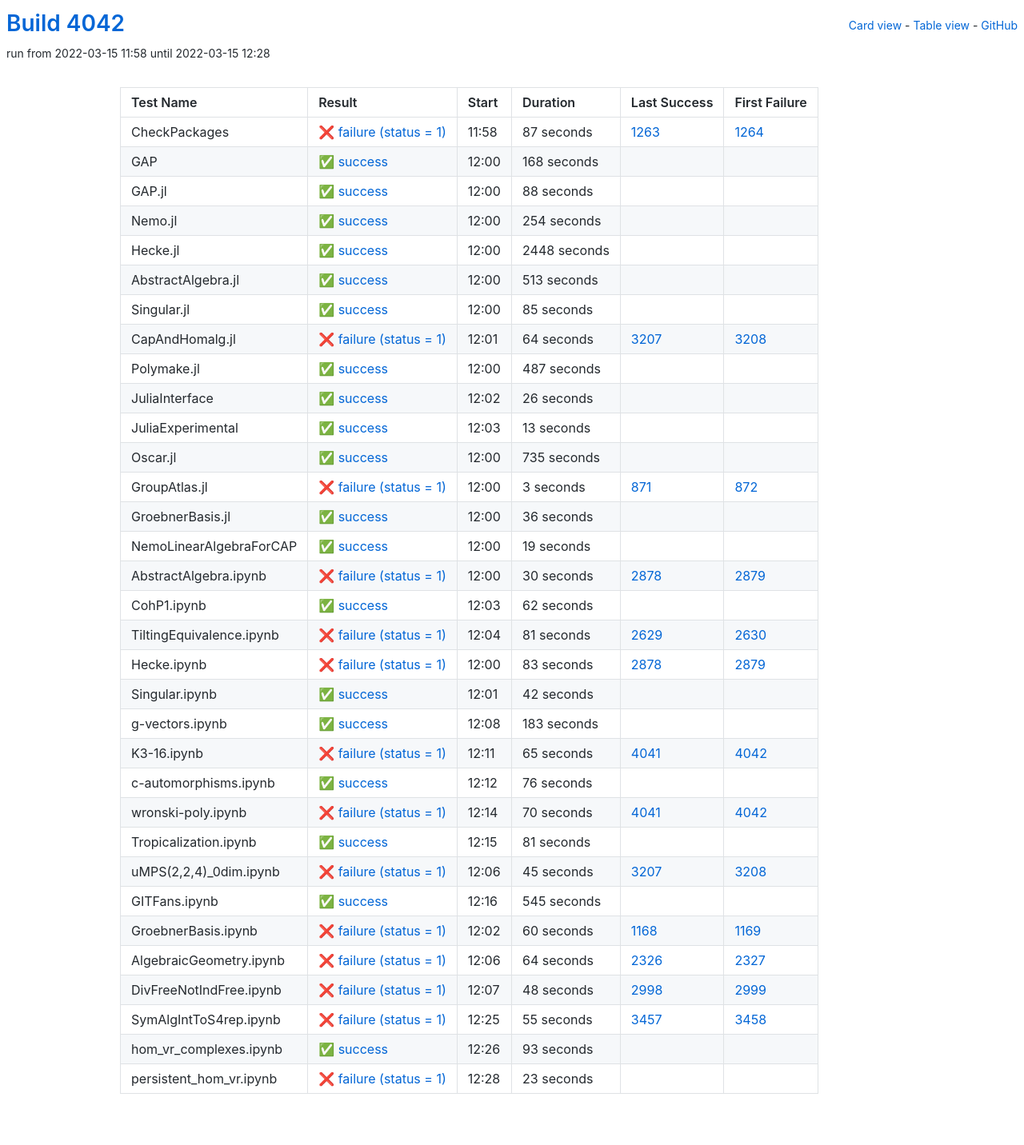
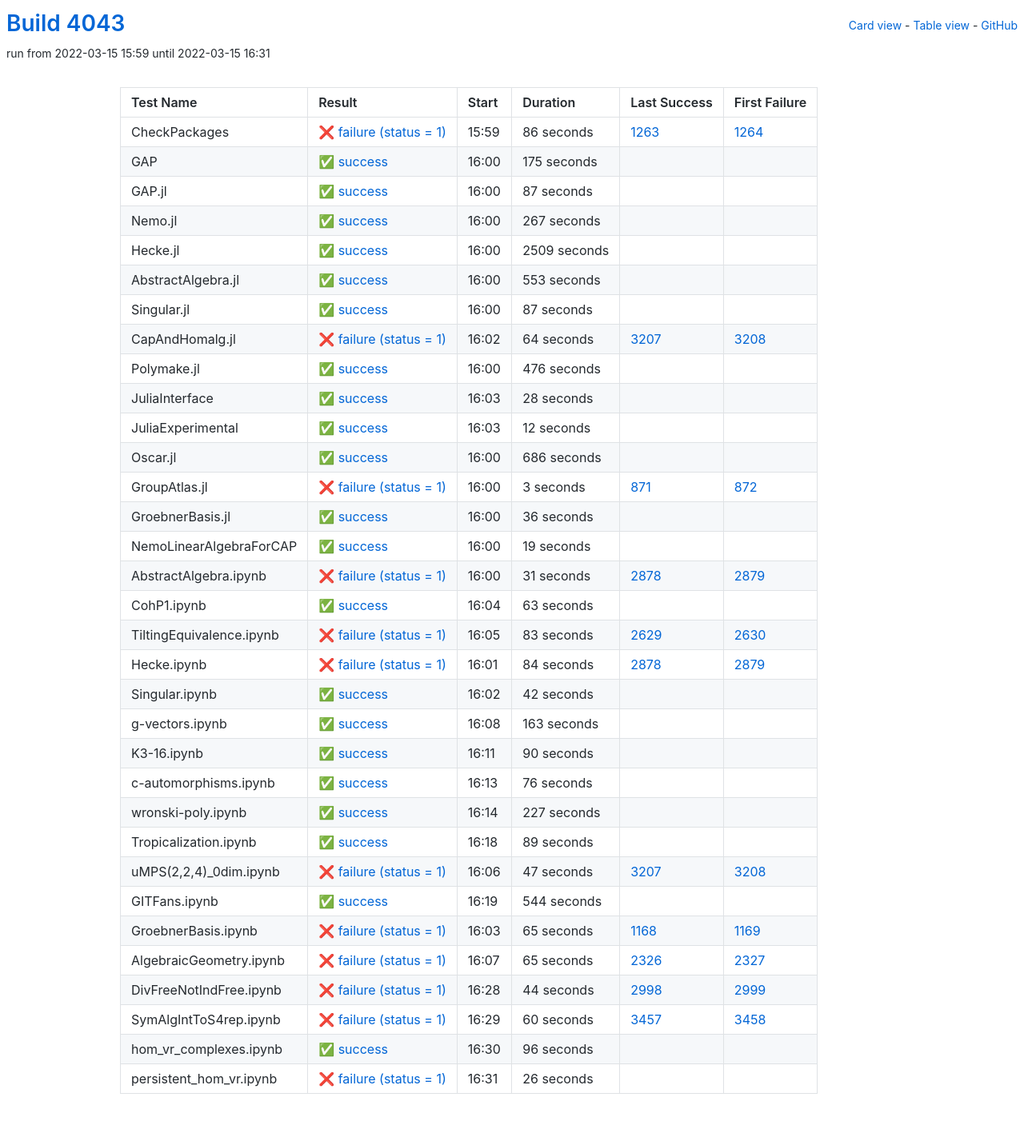
Before and after one commit to oscar-system/oscar-ci-status-stable, a Jekyll site: the page built from table.html, in a window 1280 px wide. Shown: the whole page at 80% size. Built offline with Jekyll 4.4.1, drawn with Linux system fonts in a browser that asks for light colours.

Commit message:
Build #4043

```diff
--- a/_data/ci.yml
+++ b/_data/ci.yml
@@ -1,6 +1,6 @@
 ---
-build: 4042
-build_url: https://oscarci.mathematik.uni-kl.de/job/oscar-stable/4042/
+build: 4043
+build_url: https://oscarci.mathematik.uni-kl.de/job/oscar-stable/4043/
 job: oscar-stable
 organization: oscar-system
 repo: oscar-ci-status-stable
@@ -8,92 +8,92 @@ repourl: https://github.com/oscar-system/oscar-ci-status-stable
 tests:
 - name: CheckPackages
   id: checkpackages
-  log: https://oscarci.mathematik.uni-kl.de/job/oscar-stable/4042/artifact/logs/build-4042/CheckPackages.log
-  start: 2022-03-15 11:58
+  log: https://oscarci.mathematik.uni-kl.de/job/oscar-stable/4043/artifact/logs/build-4043/CheckPackages.log
+  start: 2022-03-15 15:59
   success: false
   exitcode: 1
   status: failure
-  duration: 87
+  duration: 86
   last_success: 1263
   last_success_url: https://oscarci.mathematik.uni-kl.de/job/oscar-stable/1263/
   first_failure: 1264
   first_failure_url: https://oscarci.mathematik.uni-kl.de/job/oscar-stable/1264/
 - name: GAP
   id: gap
-  log: https://oscarci.mathematik.uni-kl.de/job/oscar-stable/4042/artifact/logs/build-4042/GAP.log
-  start: 2022-03-15 12:00
+  log: https://oscarci.mathematik.uni-kl.de/job/oscar-stable/4043/artifact/logs/build-4043/GAP.log
+  start: 2022-03-15 16:00
   success: true
   exitcode: 0
   status: success
-  duration: 168
+  duration: 175
   last_success: false
   last_success_url:
   first_failure: false
   first_failure_url:
 - name: GAP.jl
   id: gap-jl
-  log: https://oscarci.mathematik.uni-kl.de/job/oscar-stable/4042/artifact/logs/build-4042/GAP.jl.log
-  start: 2022-03-15 12:00
+  log: https://oscarci.mathematik.uni-kl.de/job/oscar-stable/4043/artifact/logs/build-4043/GAP.jl.log
+  start: 2022-03-15 16:00
   success: true
   exitcode: 0
   status: success
-  duration: 88
+  duration: 87
   last_success: false
   last_success_url:
   first_failure: false
   first_failure_url:
 - name: Nemo.jl
   id: nemo-jl
-  log: https://oscarci.mathematik.uni-kl.de/job/oscar-stable/4042/artifact/logs/build-4042/Nemo.jl.log
-  start: 2022-03-15 12:00
+  log: https://oscarci.mathematik.uni-kl.de/job/oscar-stable/4043/artifact/logs/build-4043/Nemo.jl.log
+  start: 2022-03-15 16:00
   success: true
   exitcode: 0
   status: success
-  duration: 254
+  duration: 267
   last_success: false
   last_success_url:
   first_failure: false
   first_failure_url:
 - name: Hecke.jl
   id: hecke-jl
-  log: https://oscarci.mathematik.uni-kl.de/job/oscar-stable/4042/artifact/logs/build-4042/Hecke.jl.log
-  start: 2022-03-15 12:00
+  log: https://oscarci.mathematik.uni-kl.de/job/oscar-stable/4043/artifact/logs/build-4043/Hecke.jl.log
+  start: 2022-03-15 16:00
   success: true
   exitcode: 0
   status: success
-  duration: 2448
+  duration: 2509
   last_success: false
   last_success_url:
   first_failure: false
   first_failure_url:
 - name: AbstractAlgebra.jl
   id: abstractalgebra-jl
-  log: https://oscarci.mathematik.uni-kl.de/job/oscar-stable/4042/artifact/logs/build-4042/AbstractAlgebra.jl.log
-  start: 2022-03-15 12:00
+  log: https://oscarci.mathematik.uni-kl.de/job/oscar-stable/4043/artifact/logs/build-4043/AbstractAlgebra.jl.log
+  start: 2022-03-15 16:00
   success: true
   exitcode: 0
   status: success
-  duration: 513
+  duration: 553
   last_success: false
   last_success_url:
   first_failure: false
   first_failure_url:
 - name: Singular.jl
   id: singular-jl
-  log: https://oscarci.mathematik.uni-kl.de/job/oscar-stable/4042/artifact/logs/build-4042/Singular.jl.log
-  start: 2022-03-15 12:00
+  log: https://oscarci.mathematik.uni-kl.de/job/oscar-stable/4043/artifact/logs/build-4043/Singular.jl.log
+  start: 2022-03-15 16:00
   success: true
   exitcode: 0
   status: success
-  duration: 85
+  duration: 87
   last_success: false
   last_success_url:
   first_failure: false
   first_failure_url:
 - name: CapAndHomalg.jl
   id: capandhomalg-jl
-  log: https://oscarci.mathematik.uni-kl.de/job/oscar-stable/4042/artifact/logs/build-4042/CapAndHomalg.jl.log
-  start: 2022-03-15 12:01
+  log: https://oscarci.mathematik.uni-kl.de/job/oscar-stable/4043/artifact/logs/build-4043/CapAndHomalg.jl.log
+  start: 2022-03-15 16:02
   success: false
   exitcode: 1
   status: failure
@@ -104,56 +104,56 @@ tests:
   first_failure_url: https://oscarci.mathematik.uni-kl.de/job/oscar-stable/3208/
 - name: Polymake.jl
   id: polymake-jl
-  log: https://oscarci.mathematik.uni-kl.de/job/oscar-stable/4042/artifact/logs/build-4042/Polymake.jl.log
-  start: 2022-03-15 12:00
+  log: https://oscarci.mathematik.uni-kl.de/job/oscar-stable/4043/artifact/logs/build-4043/Polymake.jl.log
+  start: 2022-03-15 16:00
   success: true
   exitcode: 0
   status: success
-  duration: 487
+  duration: 476
   last_success: false
   last_success_url:
   first_failure: false
   first_failure_url:
 - name: JuliaInterface
   id: juliainterface
-  log: https://oscarci.mathematik.uni-kl.de/job/oscar-stable/4042/artifact/logs/build-4042/JuliaInterface.log
-  start: 2022-03-15 12:02
+  log: https://oscarci.mathematik.uni-kl.de/job/oscar-stable/4043/artifact/logs/build-4043/JuliaInterface.log
+  start: 2022-03-15 16:03
   success: true
   exitcode: 0
   status: success
-  duration: 26
+  duration: 28
   last_success: false
   last_success_url:
   first_failure: false
   first_failure_url:
 - name: JuliaExperimental
   id: juliaexperimental
-  log: https://oscarci.mathematik.uni-kl.de/job/oscar-stable/4042/artifact/logs/build-4042/JuliaExperimental.log
-  start: 2022-03-15 12:03
+  log: https://oscarci.mathematik.uni-kl.de/job/oscar-stable/4043/artifact/logs/build-4043/JuliaExperimental.log
+  start: 2022-03-15 16:03
   success: true
   exitcode: 0
   status: success
-  duration: 13
+  duration: 12
   last_success: false
   last_success_url:
   first_failure: false
   first_failure_url:
 - name: Oscar.jl
   id: oscar-jl
-  log: https://oscarci.mathematik.uni-kl.de/job/oscar-stable/4042/artifact/logs/build-4042/Oscar.jl.log
-  start: 2022-03-15 12:00
+  log: https://oscarci.mathematik.uni-kl.de/job/oscar-stable/4043/artifact/logs/build-4043/Oscar.jl.log
+  start: 2022-03-15 16:00
   success: true
   exitcode: 0
   status: success
-  duration: 735
+  duration: 686
   last_success: false
   last_success_url:
   first_failure: false
   first_failure_url:
 - name: GroupAtlas.jl
   id: groupatlas-jl
-  log: https://oscarci.mathematik.uni-kl.de/job/oscar-stable/4042/artifact/logs/build-4042/GroupAtlas.jl.log
-  start: 2022-03-15 12:00
+  log: https://oscarci.mathematik.uni-kl.de/job/oscar-stable/4043/artifact/logs/build-4043/GroupAtlas.jl.log
+  start: 2022-03-15 16:00
   success: false
   exitcode: 1
   status: failure
@@ -164,8 +164,8 @@ tests:
   first_failure_url: https://oscarci.mathematik.uni-kl.de/job/oscar-stable/872/
 - name: GroebnerBasis.jl
   id: groebnerbasis-jl
-  log: https://oscarci.mathematik.uni-kl.de/job/oscar-stable/4042/artifact/logs/build-4042/GroebnerBasis.jl.log
-  start: 2022-03-15 12:00
+  log: https://oscarci.mathematik.uni-kl.de/job/oscar-stable/4043/artifact/logs/build-4043/GroebnerBasis.jl.log
+  start: 2022-03-15 16:00
   success: true
   exitcode: 0
   status: success
@@ -176,8 +176,8 @@ tests:
   first_failure_url:
 - name: NemoLinearAlgebraForCAP
   id: nemolinearalgebraforcap
-  log: https://oscarci.mathematik.uni-kl.de/job/oscar-stable/4042/artifact/logs/build-4042/NemoLinearAlgebraForCAP.log
-  start: 2022-03-15 12:00
+  log: https://oscarci.mathematik.uni-kl.de/job/oscar-stable/4043/artifact/logs/build-4043/NemoLinearAlgebraForCAP.log
+  start: 2022-03-15 16:00
   success: true
   exitcode: 0
   status: success
@@ -188,56 +188,56 @@ tests:
   first_failure_url:
 - name: AbstractAlgebra.ipynb
   id: abstractalgebra-ipynb
-  log: https://oscarci.mathematik.uni-kl.de/job/oscar-stable/4042/artifact/logs/build-4042/AbstractAlgebra.ipynb.log
-  start: 2022-03-15 12:00
+  log: https://oscarci.mathematik.uni-kl.de/job/oscar-stable/4043/artifact/logs/build-4043/AbstractAlgebra.ipynb.log
+  start: 2022-03-15 16:00
   success: false
   exitcode: 1
   status: failure
-  duration: 30
+  duration: 31
   last_success: 2878
   last_success_url: https://oscarci.mathematik.uni-kl.de/job/oscar-stable/2878/
   first_failure: 2879
   first_failure_url: https://oscarci.mathematik.uni-kl.de/job/oscar-stable/2879/
 - name: CohP1.ipynb
   id: cohp1-ipynb
-  log: https://oscarci.mathematik.uni-kl.de/job/oscar-stable/4042/artifact/logs/build-4042/CohP1.ipynb.log
-  start: 2022-03-15 12:03
+  log: https://oscarci.mathematik.uni-kl.de/job/oscar-stable/4043/artifact/logs/build-4043/CohP1.ipynb.log
+  start: 2022-03-15 16:04
   success: true
   exitcode: 0
   status: success
-  duration: 62
+  duration: 63
   last_success: false
   last_success_url:
   first_failure: false
   first_failure_url:
 - name: TiltingEquivalence.ipynb
   id: tiltingequivalence-ipynb
-  log: https://oscarci.mathematik.uni-kl.de/job/oscar-stable/4042/artifact/logs/build-4042/TiltingEquivalence.ipynb.log
-  start: 2022-03-15 12:04
+  log: https://oscarci.mathematik.uni-kl.de/job/oscar-stable/4043/artifact/logs/build-4043/TiltingEquivalence.ipynb.log
+  start: 2022-03-15 16:05
   success: false
   exitcode: 1
   status: failure
-  duration: 81
+  duration: 83
   last_success: 2629
   last_success_url: https://oscarci.mathematik.uni-kl.de/job/oscar-stable/2629/
   first_failure: 2630
   first_failure_url: https://oscarci.mathematik.uni-kl.de/job/oscar-stable/2630/
 - name: Hecke.ipynb
   id: hecke-ipynb
-  log: https://oscarci.mathematik.uni-kl.de/job/oscar-stable/4042/artifact/logs/build-4042/Hecke.ipynb.log
-  start: 2022-03-15 12:00
+  log: https://oscarci.mathematik.uni-kl.de/job/oscar-stable/4043/artifact/logs/build-4043/Hecke.ipynb.log
+  start: 2022-03-15 16:01
   success: false
   exitcode: 1
   status: failure
-  duration: 83
+  duration: 84
   last_success: 2878
   last_success_url: https://oscarci.mathematik.uni-kl.de/job/oscar-stable/2878/
   first_failure: 2879
   first_failure_url: https://oscarci.mathematik.uni-kl.de/job/oscar-stable/2879/
 - name: Singular.ipynb
   id: singular-ipynb
-  log: https://oscarci.mathematik.uni-kl.de/job/oscar-stable/4042/artifact/logs/build-4042/Singular.ipynb.log
-  start: 2022-03-15 12:01
+  log: https://oscarci.mathematik.uni-kl.de/job/oscar-stable/4043/artifact/logs/build-4043/Singular.ipynb.log
+  start: 2022-03-15 16:02
   success: true
   exitcode: 0
   status: success
@@ -248,32 +248,32 @@ tests:
   first_failure_url:
 - name: g-vectors.ipynb
   id: g-vectors-ipynb
-  log: https://oscarci.mathematik.uni-kl.de/job/oscar-stable/4042/artifact/logs/build-4042/g-vectors.ipynb.log
-  start: 2022-03-15 12:08
+  log: https://oscarci.mathematik.uni-kl.de/job/oscar-stable/4043/artifact/logs/build-4043/g-vectors.ipynb.log
+  start: 2022-03-15 16:08
   success: true
   exitcode: 0
   status: success
-  duration: 183
+  duration: 163
   last_success: false
   last_success_url:
   first_failure: false
   first_failure_url:
 - name: K3-16.ipynb
   id: k3-16-ipynb
-  log: https://oscarci.mathematik.uni-kl.de/job/oscar-stable/4042/artifact/logs/build-4042/K3-16.ipynb.log
-  start: 2022-03-15 12:11
-  success: false
-  exitcode: 1
-  status: failure
-  duration: 65
-  last_success: 4041
-  last_success_url: https://oscarci.mathematik.uni-kl.de/job/oscar-stable/4041/
-  first_failure: 4042
-  first_failure_url: https://oscarci.mathematik.uni-kl.de/job/oscar-stable/4042/
+  log: https://oscarci.mathematik.uni-kl.de/job/oscar-stable/4043/artifact/logs/build-4043/K3-16.ipynb.log
+  start: 2022-03-15 16:11
+  success: true
+  exitcode: 0
+  status: success
+  duration: 90
+  last_success: false
+  last_success_url:
+  first_failure: false
+  first_failure_url:
 - name: c-automorphisms.ipynb
   id: c-automorphisms-ipynb
-  log: https://oscarci.mathematik.uni-kl.de/job/oscar-stable/4042/artifact/logs/build-4042/c-automorphisms.ipynb.log
-  start: 2022-03-15 12:12
+  log: https://oscarci.mathematik.uni-kl.de/job/oscar-stable/4043/artifact/logs/build-4043/c-automorphisms.ipynb.log
+  start: 2022-03-15 16:13
   success: true
   exitcode: 0
   status: success
@@ -284,120 +284,120 @@ tests:
   first_failure_url:
 - name: wronski-poly.ipynb
   id: wronski-poly-ipynb
-  log: https://oscarci.mathematik.uni-kl.de/job/oscar-stable/4042/artifact/logs/build-4042/wronski-poly.ipynb.log
-  start: 2022-03-15 12:14
-  success: false
-  exitcode: 1
-  status: failure
-  duration: 70
-  last_success: 4041
-  last_success_url: https://oscarci.mathematik.uni-kl.de/job/oscar-stable/4041/
-  first_failure: 4042
-  first_failure_url: https://oscarci.mathematik.uni-kl.de/job/oscar-stable/4042/
-- name: Tropicalization.ipynb
-  id: tropicalization-ipynb
-  log: https://oscarci.mathematik.uni-kl.de/job/oscar-stable/4042/artifact/logs/build-4042/Tropicalization.ipynb.log
-  start: 2022-03-15 12:15
+  log: https://oscarci.mathematik.uni-kl.de/job/oscar-stable/4043/artifact/logs/build-4043/wronski-poly.ipynb.log
+  start: 2022-03-15 16:14
   success: true
   exitcode: 0
   status: success
-  duration: 81
+  duration: 227
+  last_success: false
+  last_success_url:
+  first_failure: false
+  first_failure_url:
+- name: Tropicalization.ipynb
+  id: tropicalization-ipynb
+  log: https://oscarci.mathematik.uni-kl.de/job/oscar-stable/4043/artifact/logs/build-4043/Tropicalization.ipynb.log
+  start: 2022-03-15 16:18
+  success: true
+  exitcode: 0
+  status: success
+  duration: 89
   last_success: false
   last_success_url:
   first_failure: false
   first_failure_url:
 - name: uMPS(2,2,4)_0dim.ipynb
   id: umps-2-2-4-0dim-ipynb
-  log: https://oscarci.mathematik.uni-kl.de/job/oscar-stable/4042/artifact/logs/build-4042/uMPS-2-2-4-_0dim.ipynb.log
-  start: 2022-03-15 12:06
+  log: https://oscarci.mathematik.uni-kl.de/job/oscar-stable/4043/artifact/logs/build-4043/uMPS-2-2-4-_0dim.ipynb.log
+  start: 2022-03-15 16:06
   success: false
   exitcode: 1
   status: failure
-  duration: 45
+  duration: 47
   last_success: 3207
   last_success_url: https://oscarci.mathematik.uni-kl.de/job/oscar-stable/3207/
   first_failure: 3208
   first_failure_url: https://oscarci.mathematik.uni-kl.de/job/oscar-stable/3208/
 - name: GITFans.ipynb
   id: gitfans-ipynb
-  log: https://oscarci.mathematik.uni-kl.de/job/oscar-stable/4042/artifact/logs/build-4042/GITFans.ipynb.log
-  start: 2022-03-15 12:16
+  log: https://oscarci.mathematik.uni-kl.de/job/oscar-stable/4043/artifact/logs/build-4043/GITFans.ipynb.log
+  start: 2022-03-15 16:19
   success: true
   exitcode: 0
   status: success
-  duration: 545
+  duration: 544
   last_success: false
   last_success_url:
   first_failure: false
   first_failure_url:
 - name: GroebnerBasis.ipynb
   id: groebnerbasis-ipynb
-  log: https://oscarci.mathematik.uni-kl.de/job/oscar-stable/4042/artifact/logs/build-4042/GroebnerBasis.ipynb.log
-  start: 2022-03-15 12:02
+  log: https://oscarci.mathematik.uni-kl.de/job/oscar-stable/4043/artifact/logs/build-4043/GroebnerBasis.ipynb.log
+  start: 2022-03-15 16:03
   success: false
   exitcode: 1
   status: failure
-  duration: 60
+  duration: 65
   last_success: 1168
   last_success_url: https://oscarci.mathematik.uni-kl.de/job/oscar-stable/1168/
   first_failure: 1169
   first_failure_url: https://oscarci.mathematik.uni-kl.de/job/oscar-stable/1169/
 - name: AlgebraicGeometry.ipynb
   id: algebraicgeometry-ipynb
-  log: https://oscarci.mathematik.uni-kl.de/job/oscar-stable/4042/artifact/logs/build-4042/AlgebraicGeometry.ipynb.log
-  start: 2022-03-15 12:06
+  log: https://oscarci.mathematik.uni-kl.de/job/oscar-stable/4043/artifact/logs/build-4043/AlgebraicGeometry.ipynb.log
+  start: 2022-03-15 16:07
   success: false
   exitcode: 1
   status: failure
-  duration: 64
+  duration: 65
   last_success: 2326
   last_success_url: https://oscarci.mathematik.uni-kl.de/job/oscar-stable/2326/
   first_failure: 2327
   first_failure_url: https://oscarci.mathematik.uni-kl.de/job/oscar-stable/2327/
 - name: DivFreeNotIndFree.ipynb
   id: divfreenotindfree-ipynb
-  log: https://oscarci.mathematik.uni-kl.de/job/oscar-stable/4042/artifact/logs/build-4042/DivFreeNotIndFree.ipynb.log
-  start: 2022-03-15 12:07
+  log: https://oscarci.mathematik.uni-kl.de/job/oscar-stable/4043/artifact/logs/build-4043/DivFreeNotIndFree.ipynb.log
+  start: 2022-03-15 16:28
   success: false
   exitcode: 1
   status: failure
-  duration: 48
+  duration: 44
   last_success: 2998
   last_success_url: https://oscarci.mathematik.uni-kl.de/job/oscar-stable/2998/
   first_failure: 2999
   first_failure_url: https://oscarci.mathematik.uni-kl.de/job/oscar-stable/2999/
 - name: SymAlgIntToS4rep.ipynb
   id: symalginttos4rep-ipynb
-  log: https://oscarci.mathematik.uni-kl.de/job/oscar-stable/4042/artifact/logs/build-4042/SymAlgIntToS4rep.ipynb.log
-  start: 2022-03-15 12:25
+  log: https://oscarci.mathematik.uni-kl.de/job/oscar-stable/4043/artifact/logs/build-4043/SymAlgIntToS4rep.ipynb.log
+  start: 2022-03-15 16:29
   success: false
   exitcode: 1
   status: failure
-  duration: 55
+  duration: 60
   last_success: 3457
   last_success_url: https://oscarci.mathematik.uni-kl.de/job/oscar-stable/3457/
   first_failure: 3458
   first_failure_url: https://oscarci.mathematik.uni-kl.de/job/oscar-stable/3458/
 - name: hom_vr_complexes.ipynb
   id: hom-vr-complexes-ipynb
-  log: https://oscarci.mathematik.uni-kl.de/job/oscar-stable/4042/artifact/logs/build-4042/hom_vr_complexes.ipynb.log
-  start: 2022-03-15 12:26
+  log: https://oscarci.mathematik.uni-kl.de/job/oscar-stable/4043/artifact/logs/build-4043/hom_vr_complexes.ipynb.log
+  start: 2022-03-15 16:30
   success: true
   exitcode: 0
   status: success
-  duration: 93
+  duration: 96
   last_success: false
   last_success_url:
   first_failure: false
   first_failure_url:
 - name: persistent_hom_vr.ipynb
   id: persistent-hom-vr-ipynb
-  log: https://oscarci.mathematik.uni-kl.de/job/oscar-stable/4042/artifact/logs/build-4042/persistent_hom_vr.ipynb.log
-  start: 2022-03-15 12:28
+  log: https://oscarci.mathematik.uni-kl.de/job/oscar-stable/4043/artifact/logs/build-4043/persistent_hom_vr.ipynb.log
+  start: 2022-03-15 16:31
   success: false
   exitcode: 1
   status: failure
-  duration: 23
+  duration: 26
   last_success: false
   last_success_url:
   first_failure: false
```
Also changed, not shown: README.md.
